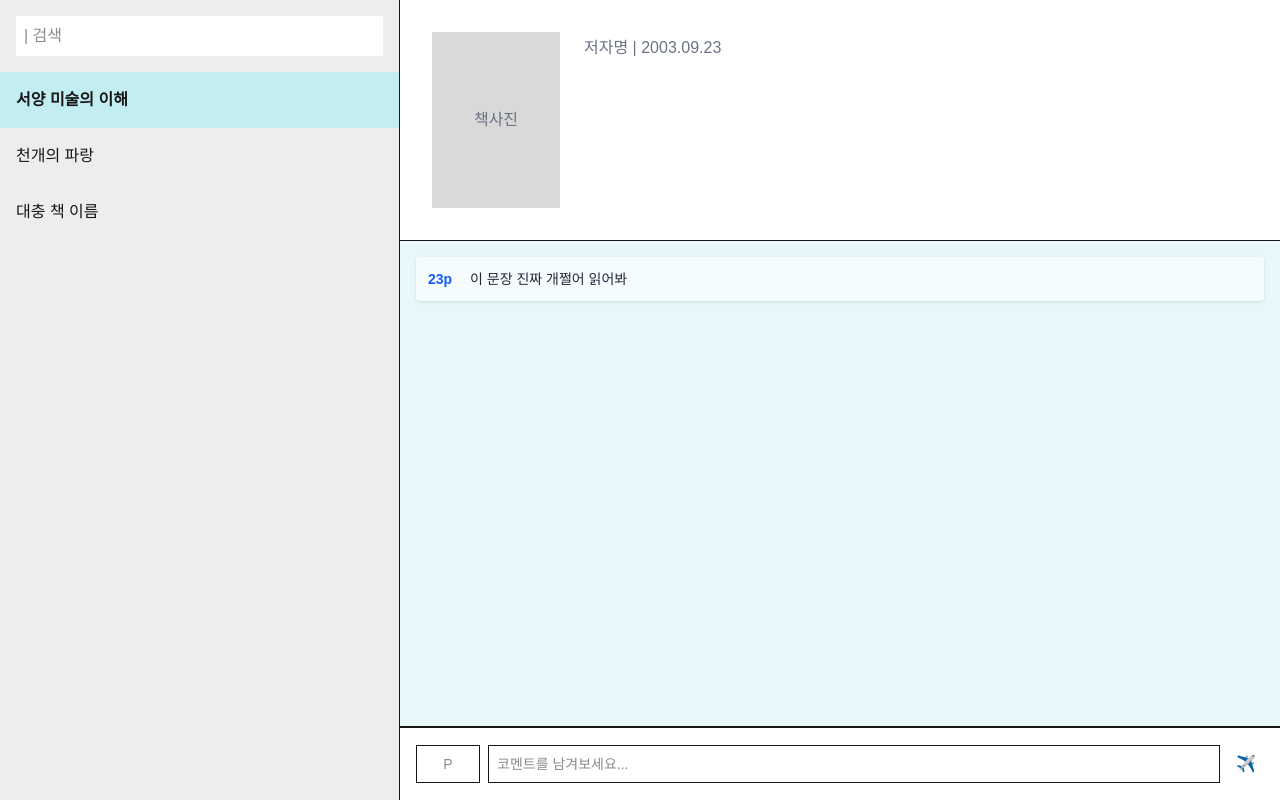
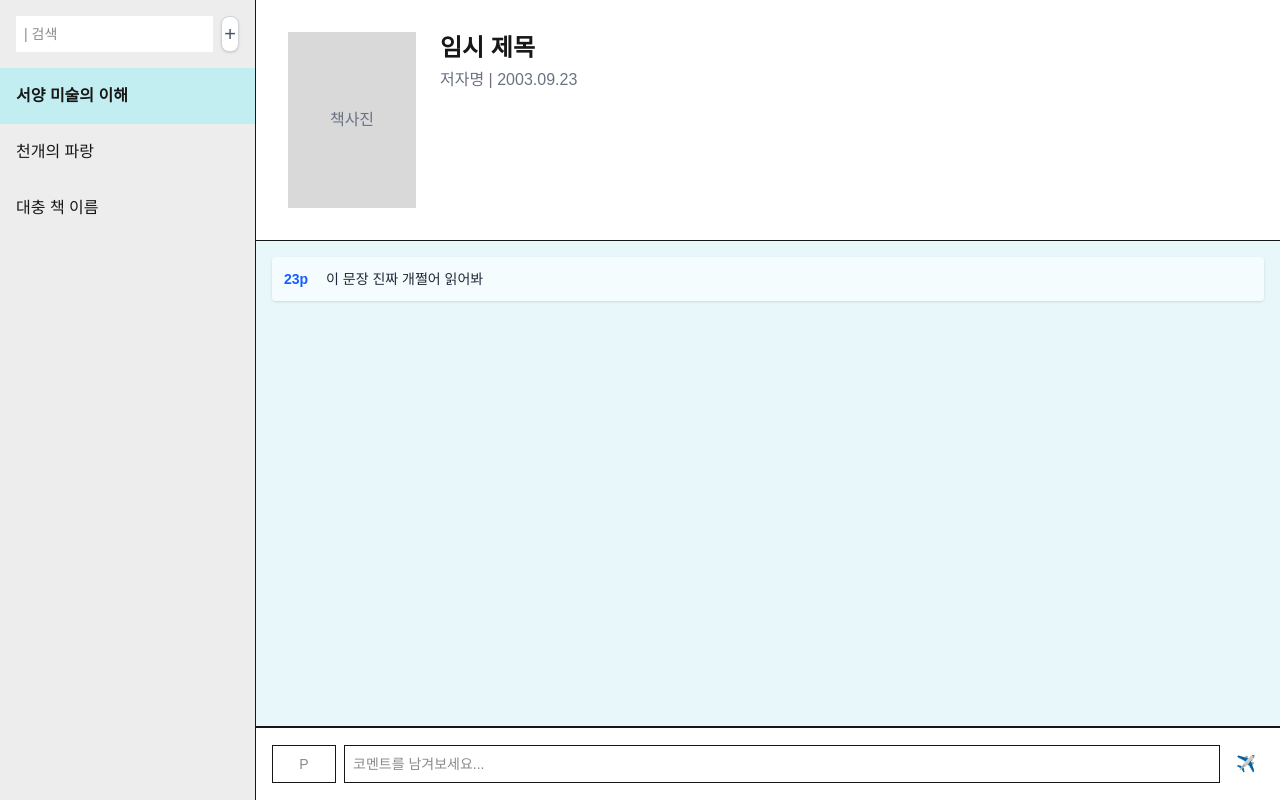
Before and after one commit to dahyeon777/book-swap, a Next.js app: page / in a window 1280 px wide. Built offline with nearby package versions, Linux system fonts and the light colour scheme.

Commit message:
feat: 카카오 도서 검색 API 연결 및 실시간 검색 기능 구현

```diff
--- /dev/null
+++ b/app/api/search/route.ts
@@ -0,0 +1,47 @@
+import { NextResponse } from "next/server";
+
+export async function GET(request: Request) {
+  const { searchParams } = new URL(request.url);
+  const query = searchParams.get("query");
+
+  // 🔴 디버깅용: API 키 확인 (실제 키는 보이지 않게)
+  // 임시로 직접 넣기 (테스트용)
+  const apiKey =
+    process.env.KAKAO_REST_API_KEY || "c94c3139fd8cfd6a4844b387a5d2bab0";
+  //   const apiKey = process.env.KAKAO_REST_API_KEY;
+  console.log("API 키 존재 여부:", !!apiKey);
+  console.log("API 키 앞 4자리:", apiKey?.substring(0, 4));
+
+  if (!query) {
+    return NextResponse.json({ documents: [] });
+  }
+
+  const KAKAO_API_URL = `https://dapi.kakao.com/v3/search/book?query=${encodeURIComponent(
+    query
+  )}&size=5`;
+
+  try {
+    const res = await fetch(KAKAO_API_URL, {
+      headers: {
+        Authorization: `KakaoAK ${apiKey}`,
+      },
+    });
+
+    console.log("카카오 API 응답 상태:", res.status);
+
+    if (!res.ok) {
+      const errorText = await res.text();
+      console.error("카카오 API 에러 상세:", errorText);
+      return NextResponse.json(
+        { error: "API 호출 실패" },
+        { status: res.status }
+      );
+    }
+
+    const data = await res.json();
+    return NextResponse.json(data);
+  } catch (error) {
+    console.error("카카오 호출 중 진짜 에러:", error);
+    return NextResponse.json({ error: "카카오 연결 실패" }, { status: 500 });
+  }
+}
--- a/app/page.tsx
+++ b/app/page.tsx
@@ -8,7 +8,7 @@ export default function Home() {
   return (
     <div className="flex h-screen w-full bg-white">
       <Sidebar />
-      <BookDetail />
+      <BookDetail title="임시 제목" />
     </div>
   );
 }
--- a/components/Sidebar.tsx
+++ b/components/Sidebar.tsx
@@ -1,16 +1,90 @@
+"use client";
+import { useState } from "react";
+import SidebarSearch from "./SidebarSearch";
 import SidebarList from "./SidebarList";
 
+export interface Book {
+  title: string;
+  isbn: string;
+  authors: string[];
+  thumbnail: string;
+}
+
 export default function Sidebar() {
+  const [searchResults, setSearchResults] = useState<Book[]>([]); // 검색 결과 5개
+  const [isFocused, setIsFocused] = useState(false); // 검색창 포커스 여부
+
+  // Sidebar.tsx 내 검색 함수 부분
+  const handleSearch = async (query: string) => {
+  if (!query.trim()) {
+    setSearchResults([]);
+    return;
+  }
+
+  try {
+    const res = await fetch(`/api/search?query=${encodeURIComponent(query)}`);
+    if (!res.ok) throw new Error("네트워크 응답 에러");
+
+    const data = await res.json();
+    console.log("검색 결과 데이터:", data); // 전체 응답 확인
+
+    // 카카오 API는 documents 배열로 반환
+    const books = data.documents || [];
+    console.log("변환된 책 목록:", books); // 책 목록 확인
+
+    setSearchResults(books);
+  } catch (err) {
+    console.error("검색 중 오류 발생:", err);
+    setSearchResults([]);
+  }
+};
+
+  // Sidebar.tsx 수정 부분
+
   return (
-    <aside className="w-100 bg-[#ededed] flex flex-col border-r h-full">
-      <div className="p-4">
-        <input
-          type="text"
-          placeholder="| 검색"
-          className="w-full p-2 border-none outline-none bg-white"
-        />
-      </div>
-      <SidebarList></SidebarList>
+    <aside className="w-64 bg-[#ededed] flex flex-col border-r h-full relative">
+      <SidebarSearch
+        onSearch={handleSearch}
+        onFocus={() => setIsFocused(true)}
+        onBlur={() => setTimeout(() => setIsFocused(false), 200)}
+      />
+
+      {/* 🔴 수정한 부분: isFocused 조건을 빼고 우선 결과가 있으면 보이게 합니다 */}
+      {searchResults.length > 0 && (
+        <div className="absolute top-[60px] left-0 w-full bg-white shadow-2xl z-[100] border-b border-x max-h-[400px] overflow-y-auto">
+          <p className="p-2 text-[10px] font-bold text-gray-400 bg-gray-50">
+            도서 검색 결과
+          </p>
+          {searchResults.map((book) => (
+            <div
+              key={book.isbn}
+              className="p-3 hover:bg-blue-50 cursor-pointer flex gap-3 border-b border-gray-100 last:border-none group"
+              onClick={() => {
+                console.log("선택!", book);
+                // 여기에 나중에 내 목록에 추가하는 함수를 넣을 거예요
+              }}
+            >
+              {book.thumbnail && (
+                <img
+                  src={book.thumbnail}
+                  alt={book.title}
+                  className="w-10 h-14 object-cover shadow-sm"
+                />
+              )}
+              <div className="flex flex-col justify-center overflow-hidden">
+                <p className="text-sm font-bold truncate group-hover:text-blue-600">
+                  {book.title}
+                </p>
+                <p className="text-[10px] text-gray-500">
+                  {book.authors?.join(", ")}
+                </p>
+              </div>
+            </div>
+          ))}
+        </div>
+      )}
+
+      <SidebarList />
     </aside>
   );
 }
--- /dev/null
+++ b/components/SidebarSearch.tsx
@@ -0,0 +1,23 @@
+interface SearchProps {
+  onSearch: (query: string) => void;
+  onFocus: () => void;
+  onBlur: () => void;
+}
+
+export default function SidebarSearch({ onSearch, onFocus, onBlur }: SearchProps) {
+  return (
+    <div className="p-4 flex gap-2">
+      <input
+        type="text"
+        placeholder="| 검색"
+        className="flex-1 p-2 border-none outline-none bg-white text-sm"
+        onFocus={onFocus}
+        onBlur={onBlur}
+        onChange={(e) => onSearch(e.target.value)} // 입력할 때마다 실시간 검색
+      />
+      <button className="w-9 h-9 bg-white border border-gray-300 rounded-lg flex items-center justify-center hover:bg-gray-100 text-xl text-gray-600 shadow-sm">
+        +
+      </button>
+    </div>
+  );
+}
```
